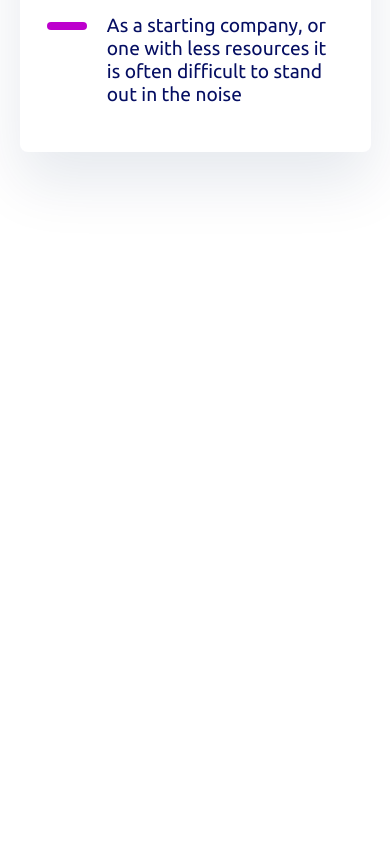
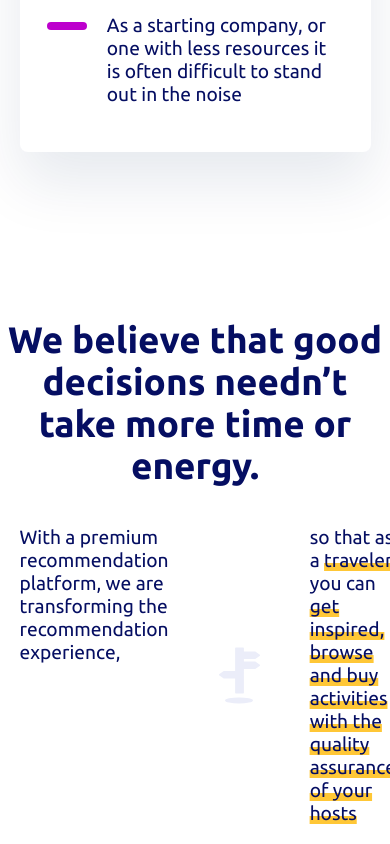
Before and after one commit to pepper-labs/tripel.io, a Next.js app: page / in a window 390 px wide. Shown: the part 2234-3078 px from the top of the page. Before the commit the page ends 2553 px from the top, so only its background shows below. Built offline with nearby package versions, Linux system fonts and the light colour scheme.

Commit message:
Add premise section

```diff
--- a/pages/index.tsx
+++ b/pages/index.tsx
@@ -34,7 +34,7 @@ function Hero() {
   </section>;
 }
 
-const cls = (...classNames: string[]) => classNames.join(' ')
+const cls = (...classNames: string[]) => classNames.join(' ');
 
 function ProductHighlights() {
   return <section className={cls(styles.highlights, 'container')}>
@@ -120,6 +120,27 @@ function ProductHighlights() {
   </section>;
 }
 
+function Premise() {
+  return <section className={styles.premise}>
+    <h3>We believe that good decisions needn’t take more time or energy.</h3>
+
+    <div className="container">
+      <div className={styles.premise__comparison}>
+        <p>
+          With a premium recommendation platform, we are transforming the recommendation experience,
+        </p>
+
+        <img src="/sign.svg" alt="Sign"/>
+
+        <p>
+          so that as a <u>traveler</u> you can
+          <u>get inspired, browse and buy activities with the quality assurance of your hosts</u>
+        </p>
+      </div>
+    </div>
+  </section>;
+}
+
 export default function Home() {
   return (
     <>
@@ -132,6 +153,8 @@ export default function Home() {
         <Hero/>
 
         <ProductHighlights/>
+
+        <Premise/>
       </main>
     </>
   );
--- a/styles/Home.module.css
+++ b/styles/Home.module.css
@@ -1,11 +1,5 @@
 .main {
   overflow-x: hidden;
-}
-
-.hero {
-}
-
-.hero__logo {
 }
 
 .hero__logo__img {
@@ -82,6 +76,54 @@
   width: 110%;
   margin-right: -10%;
   transform: translateX(20%);
+}
+
+
+
+@media (max-width: 700px) {
+  .hero__map {
+    display: none;
+  }
+
+  .hero__wrapper {
+    max-width: 90%;
+    padding: 5% 0 0;
+  }
+
+  .hero__content {
+    padding: 5vh 0;
+    display: block;
+  }
+
+  .hero__content__text {
+    font-size: 1em;
+    margin-bottom: 5vh;
+  }
+
+  .hero__content__preview img {
+    width: 100%;
+    margin: 0;
+    transform: none;
+  }
+
+  .hero__cta {
+    padding: 10px 20px;
+    border-radius: 30px;
+    background-color: #2AD7B8;
+    font-weight: bold;
+    color: #fff;
+    box-shadow: 3px 5px 20px #3b7b7059;
+  }
+
+  .hero__cta:after {
+    display: none;
+  }
+}
+
+@media (-webkit-min-device-pixel-ratio: 2), (min-resolution: 192dpi) {
+  .hero__map {
+    background-image: url('/map@2x.png');
+  }
 }
 
 .highlights {
@@ -230,48 +272,30 @@
   font-size: 1.8em;
 }
 
-@media (max-width: 700px) {
-  .hero__map {
-    display: none;
+.premise h3 {
+  font-size: 2.3em;
+  margin: 0 auto;
+  text-align: center;
+  max-width: 800px;
 }
 
-  .hero__wrapper {
-    max-width: 90%;
-    padding: 5% 0 0;
+.premise__comparison {
+  display: flex;
 }
 
-  .hero__content {
-    padding: 5vh 0;
+.premise__comparison img {
   display: block;
+  margin: 0 50px;
 }
 
-  .hero__content__text {
-    font-size: 1em;
-    margin-bottom: 5vh;
+.premise__comparison p {
+  font-size: 1.2em;
 }
 
-  .hero__content__preview img {
-    width: 100%;
-    margin: 0;
-    transform: none;
+.premise__comparison u {
+  text-decoration-color: #FFC736;
+  text-decoration-thickness: 8px;
+  text-underline-offset: -4px;
+  text-decoration-skip-ink: none;
+  display: inline-block;
 }
-
-  .hero__cta {
-    padding: 10px 20px;
-    border-radius: 30px;
-    background-color: #2AD7B8;
-    font-weight: bold;
-    color: #fff;
-    box-shadow: 3px 5px 20px #3b7b7059;
-  }
-
-  .hero__cta:after {
-    display: none;
-  }
-}
-
-@media (-webkit-min-device-pixel-ratio: 2), (min-resolution: 192dpi) {
-  .hero__map {
-    background-image: url('/map@2x.png');
-  }
-}
```
Also changed, not shown: public/sign.svg (added), styles/globals.css (line endings or trailing spaces). Lines whose indentation alone changed are shown as unchanged.
